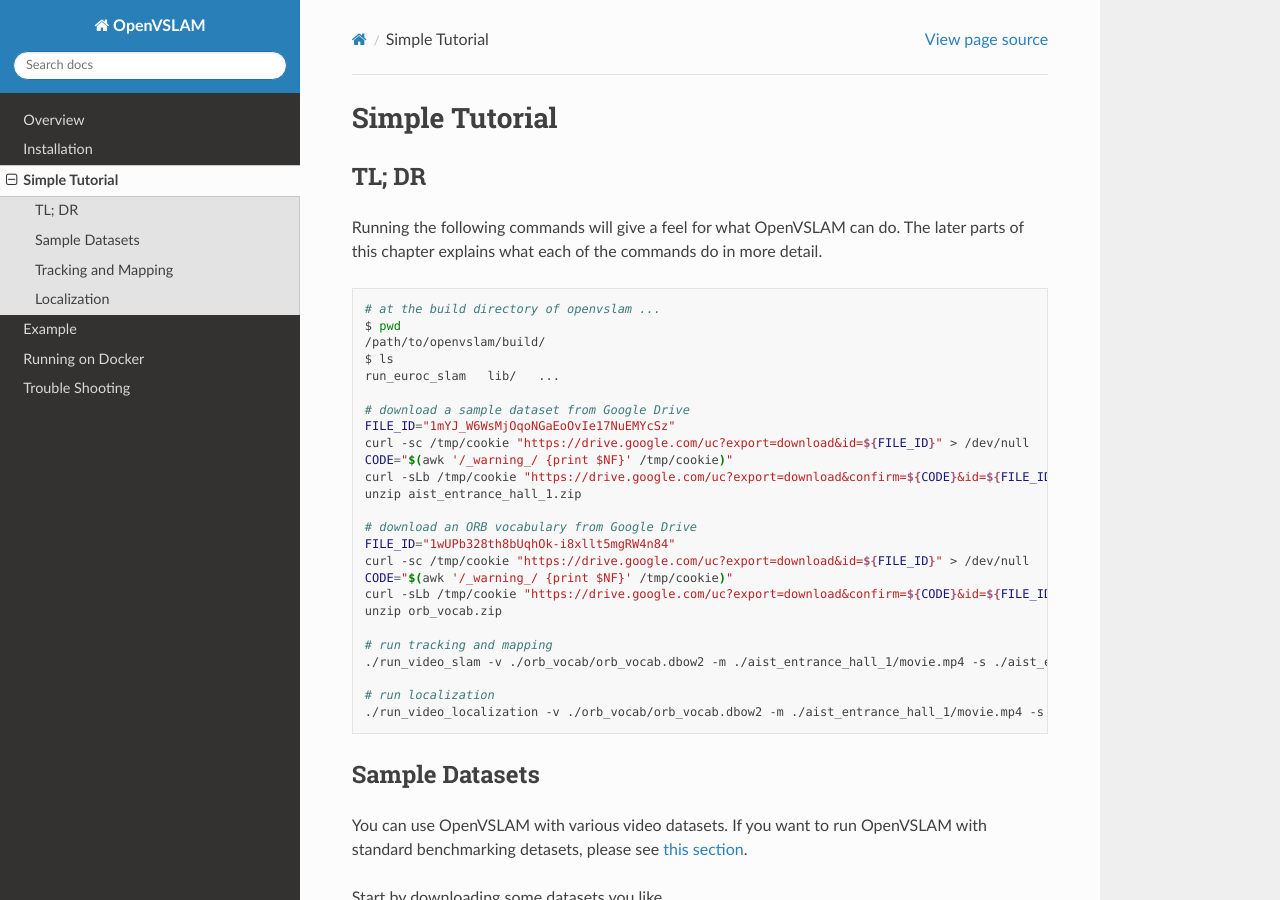
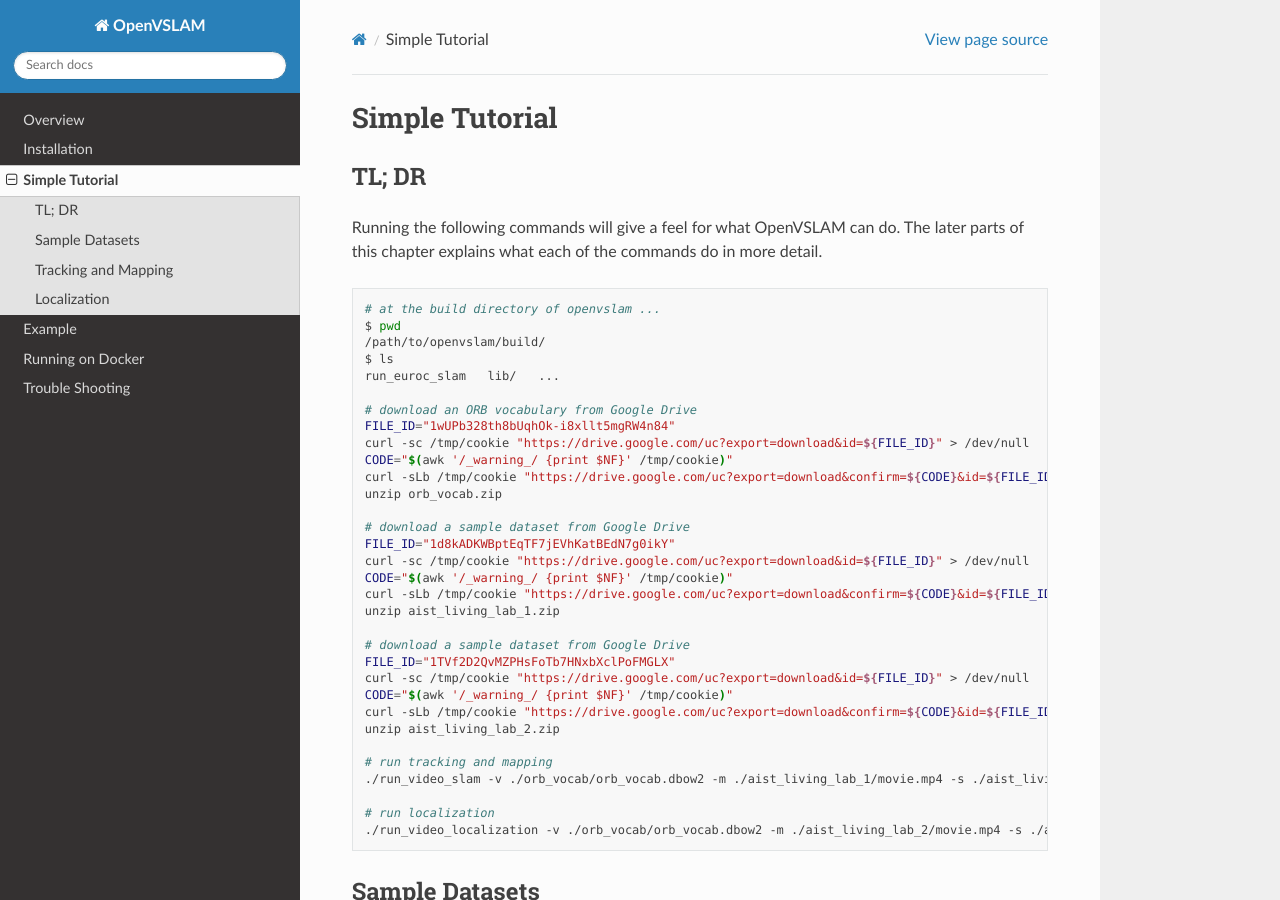
Before and after one commit to xdspacelab/openvslam, a Sphinx documentation site: the page built from docs/simple_tutorial.rst, in a window 1280 px wide and 900 px high. Built offline with Sphinx 7.4.7 and the Read the Docs theme 2.0.0, drawn with Linux system fonts in a browser that asks for light colours.

Commit message:
Update TD;LR in the documentation

```diff
--- a/docs/simple_tutorial.rst
+++ b/docs/simple_tutorial.rst
@@ -18,13 +18,6 @@
     $ ls
     run_euroc_slam   lib/   ...
 
-    # download a sample dataset from Google Drive
-    FILE_ID="1mYJ_W6WsMjOqoNGaEoOvIe17NuEMYcSz"
-    curl -sc /tmp/cookie "https://drive.google.com/uc?export=download&id=${FILE_ID}" > /dev/null
-    CODE="$(awk '/_warning_/ {print $NF}' /tmp/cookie)"
-    curl -sLb /tmp/cookie "https://drive.google.com/uc?export=download&confirm=${CODE}&id=${FILE_ID}" -o aist_entrance_hall_1.zip
-    unzip aist_entrance_hall_1.zip
-
     # download an ORB vocabulary from Google Drive
     FILE_ID="1wUPb328th8bUqhOk-i8xllt5mgRW4n84"
     curl -sc /tmp/cookie "https://drive.google.com/uc?export=download&id=${FILE_ID}" > /dev/null
@@ -32,11 +25,25 @@
     curl -sLb /tmp/cookie "https://drive.google.com/uc?export=download&confirm=${CODE}&id=${FILE_ID}" -o orb_vocab.zip
     unzip orb_vocab.zip
 
+    # download a sample dataset from Google Drive
+    FILE_ID="1d8kADKWBptEqTF7jEVhKatBEdN7g0ikY"
+    curl -sc /tmp/cookie "https://drive.google.com/uc?export=download&id=${FILE_ID}" > /dev/null
+    CODE="$(awk '/_warning_/ {print $NF}' /tmp/cookie)"
+    curl -sLb /tmp/cookie "https://drive.google.com/uc?export=download&confirm=${CODE}&id=${FILE_ID}" -o aist_living_lab_1.zip
+    unzip aist_living_lab_1.zip
+
+    # download a sample dataset from Google Drive
+    FILE_ID="1TVf2D2QvMZPHsFoTb7HNxbXclPoFMGLX"
+    curl -sc /tmp/cookie "https://drive.google.com/uc?export=download&id=${FILE_ID}" > /dev/null
+    CODE="$(awk '/_warning_/ {print $NF}' /tmp/cookie)"
+    curl -sLb /tmp/cookie "https://drive.google.com/uc?export=download&confirm=${CODE}&id=${FILE_ID}" -o aist_living_lab_2.zip
+    unzip aist_living_lab_2.zip
+
     # run tracking and mapping
-    ./run_video_slam -v ./orb_vocab/orb_vocab.dbow2 -m ./aist_entrance_hall_1/movie.mp4 -s ./aist_entrance_hall_1/config.yaml --frame-skip 3 --map-db map.msg
+    ./run_video_slam -v ./orb_vocab/orb_vocab.dbow2 -m ./aist_living_lab_1/movie.mp4 -s ./aist_living_lab_1/config.yaml --frame-skip 3 --no-sleep --map-db map.msg
 
     # run localization
-    ./run_video_localization -v ./orb_vocab/orb_vocab.dbow2 -m ./aist_entrance_hall_1/movie.mp4 -s ./aist_entrance_hall_1/config.yaml --frame-skip 3 --map-db map.msg
+    ./run_video_localization -v ./orb_vocab/orb_vocab.dbow2 -m ./aist_living_lab_2/movie.mp4 -s ./aist_living_lab_2/config.yaml --frame-skip 3 --no-sleep --map-db map.msg
 
 
 Sample Datasets
```
